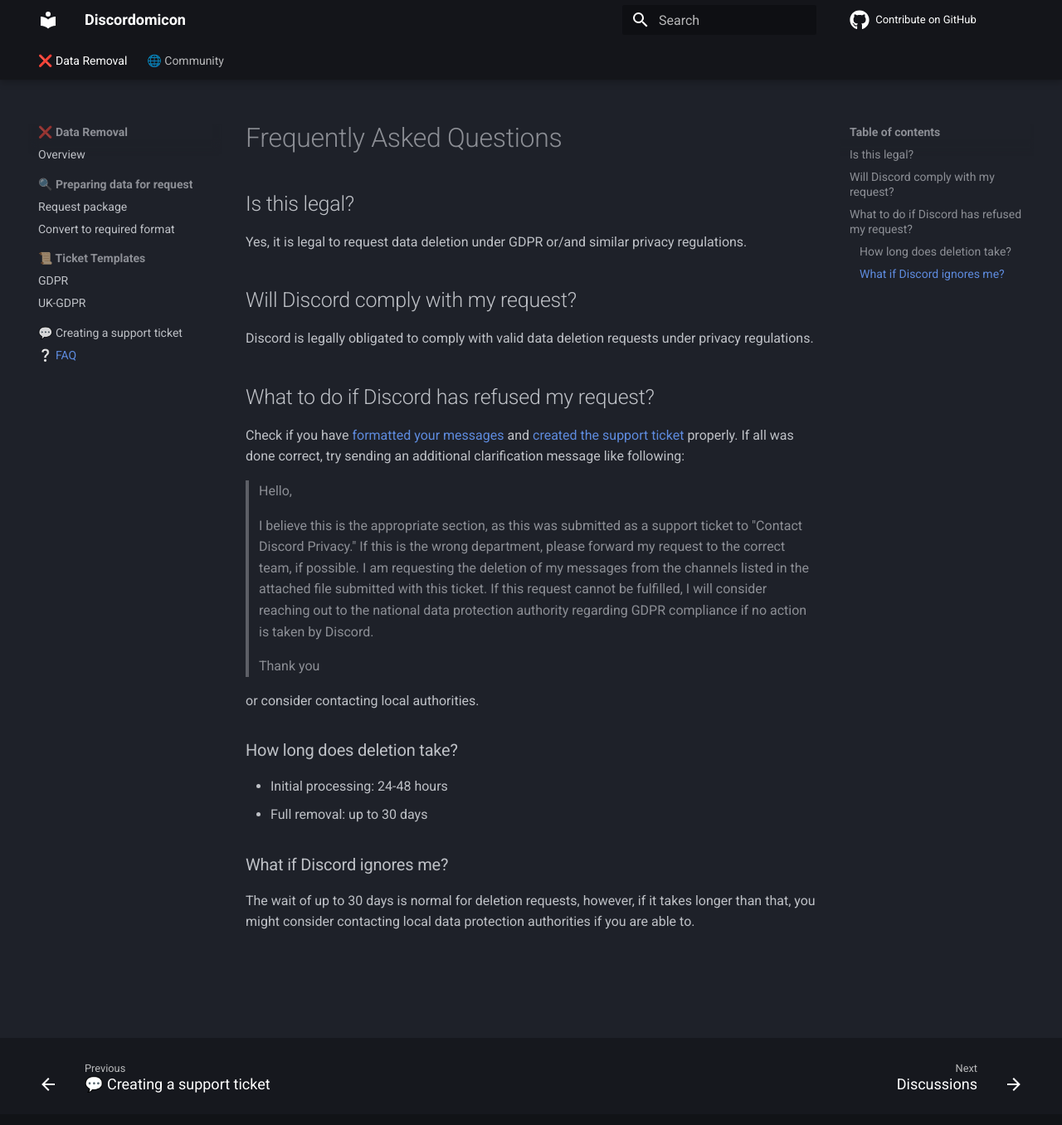
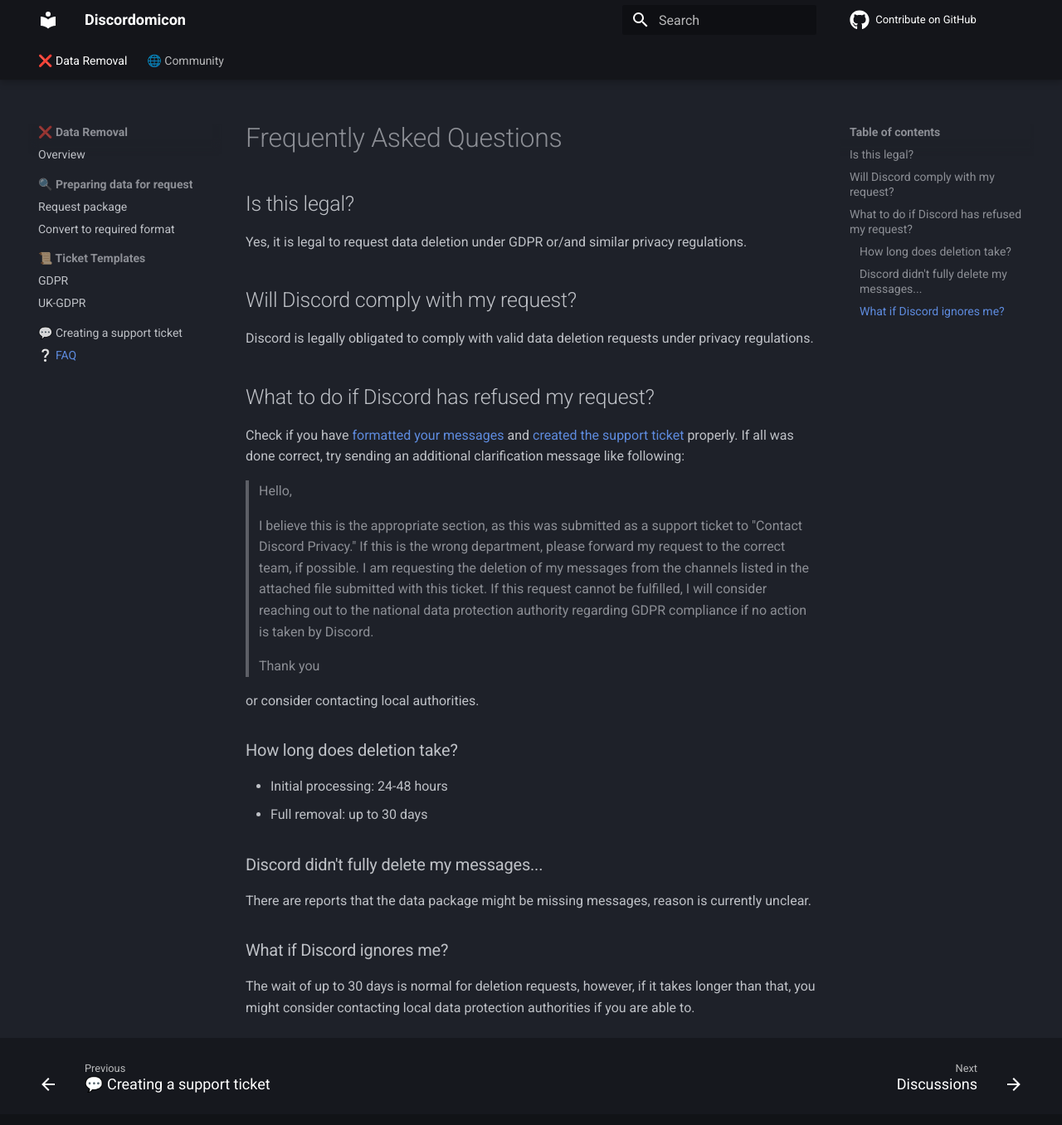
Before and after one commit to discordomicon/discordomicon, an MkDocs documentation site: the page built from docs/removal/FAQ.md, in a window 1280 px wide and 1367 px high. Shown: the top 1356 px of the window at 83% size. Built offline with MkDocs 1.6.1 and Material for MkDocs 9.7.7, drawn with Linux system fonts in a browser that asks for light colours; comment, search, counter and statistics services are not loaded.

Commit message:
FAQ update

```diff
--- a/docs/removal/FAQ.md
+++ b/docs/removal/FAQ.md
@@ -19,10 +19,12 @@
 
 or consider contacting local authorities.
 
-
 ### How long does deletion take?
 - Initial processing: 24-48 hours
 - Full removal: up to 30 days
 
+### Discord didn't fully delete my messages...
+There are reports that the data package might be missing messages, reason is currently unclear.
+
 ### What if Discord ignores me?
 The wait of up to 30 days is normal for deletion requests, however, if it takes longer than that, you might consider contacting local data protection authorities if you are able to.
```
